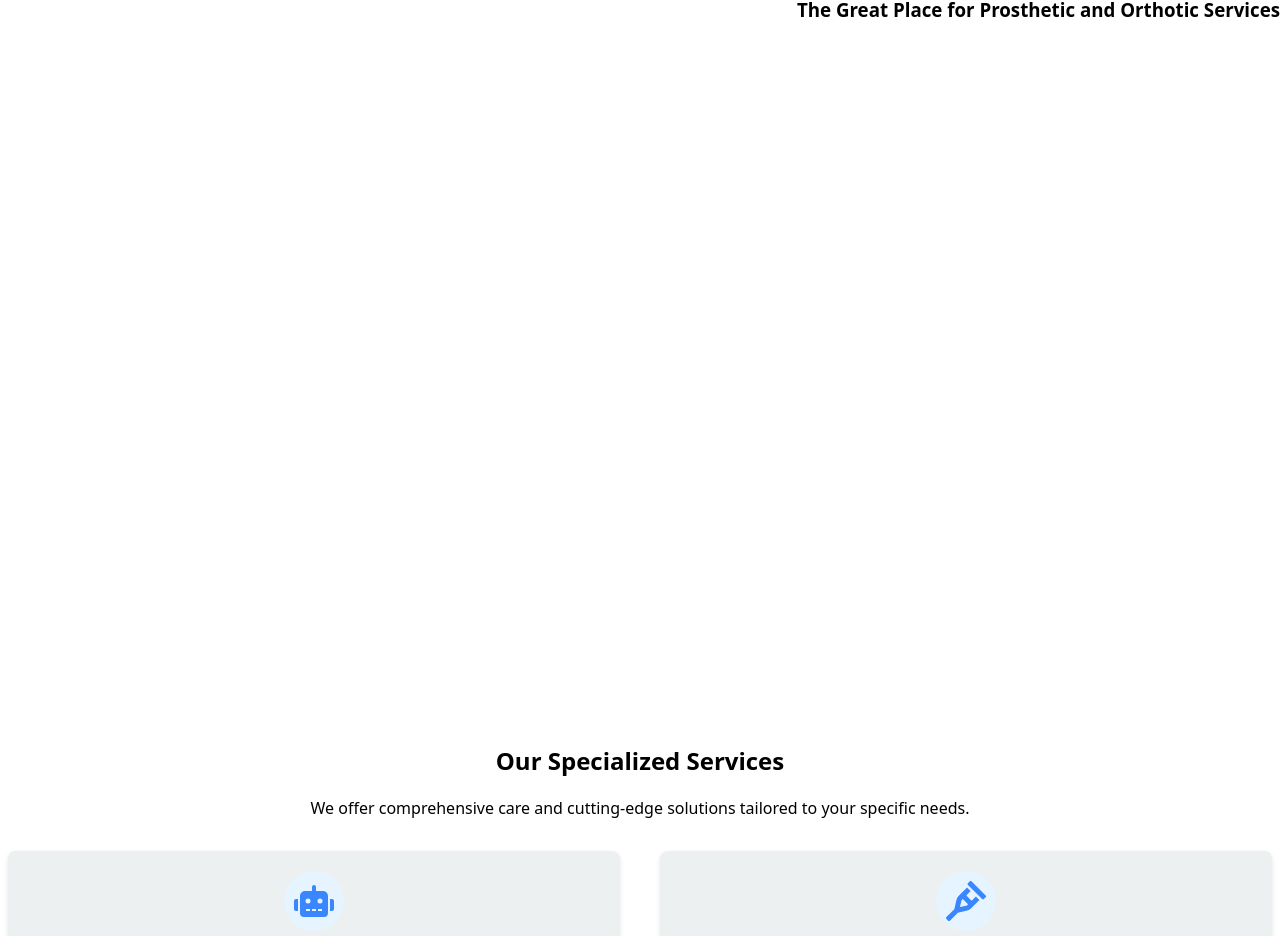
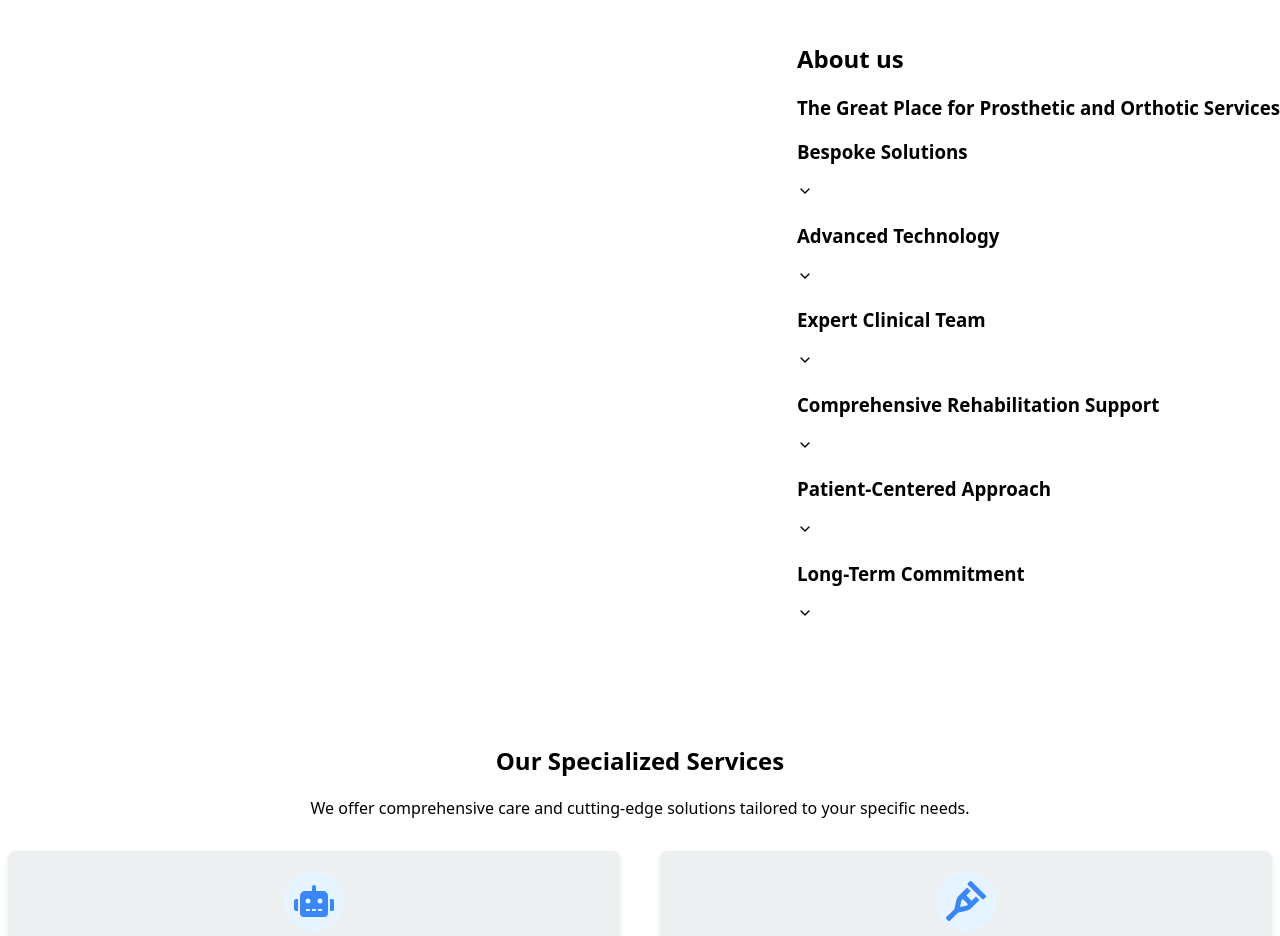
Before and after one commit to Mario-Gozie/Orthosprint-web-app, a React (Vite) app: page / in a window 1280 px wide. Shown: the part 935-1871 px from the top of the page. Built offline with nearby package versions, Linux system fonts and the light colour scheme.

Commit message:
I am working on the toggling situationion

```diff
--- /dev/null
+++ b/src/Components/Homepage-Components/AboutServiceList.jsx
@@ -0,0 +1,41 @@
+import { React, useState } from "react";
+import { about_services } from "../../Data/jsonData/about.json";
+import { FiChevronDown, FiChevronUp } from "react-icons/fi";
+
+function AboutServiceList() {
+  const [activeIndex, setActiveIndex] = useState(null);
+
+  const toggleItem = (index) => {
+    // Close all others by setting activeIndex to the clicked index
+    // If clicking the already active item, close it by setting to null
+    setActiveIndex(activeIndex === index ? null : index);
+  };
+
+  return (
+    <div className="about-special-list">
+      {about_services.map((service, index) => (
+        <div
+          key={index}
+          className={`about-service-item ${
+            activeIndex === index ? "active" : ""
+          }`}
+        >
+          <div
+            className="about-service-header"
+            onClick={() => toggleItem(index)}
+          >
+            <h3>{service.title}</h3>
+            {activeIndex === index ? <FiChevronUp /> : <FiChevronDown />}
+          </div>
+          {activeIndex === index && (
+            <div className="service-description">
+              <p>{service.description}</p>
+            </div>
+          )}
+        </div>
+      ))}
+    </div>
+  );
+}
+
+export default AboutServiceList;
--- a/src/Components/Homepage-Components/AboutUs.jsx
+++ b/src/Components/Homepage-Components/AboutUs.jsx
@@ -1,14 +1,16 @@
 import React from "react";
+import AboutServiceList from "./AboutServiceList";
 
 function AboutUs() {
   return (
     <section style={{ height: "100vh" }} id="about">
-      <div className="about-container">
+      <div className="about-container" style={{ height: "100%" }}>
         <div className="about-img-container"></div>
         <div className="About-text-container">
           <h2>About us</h2>
           <h3>The Great Place for Prosthetic and Orthotic Services</h3>
-          <div className="about-special-list"></div>
+
+          <AboutServiceList />
         </div>
       </div>
     </section>
--- a/src/Data/jsonData/about.json
+++ b/src/Data/jsonData/about.json
@@ -1,6 +1,5 @@
 {
-  "about_services": {
-    "key_qualities": [
+  "about_services": [
     {
       "title": "Bespoke Solutions",
       "description": "Every device is custom-made to match the patient’s unique anatomy, activity level, and personal preferences."
@@ -27,4 +26,3 @@
     }
   ]
 }
-}
```
Lines whose indentation alone changed are shown as unchanged.
